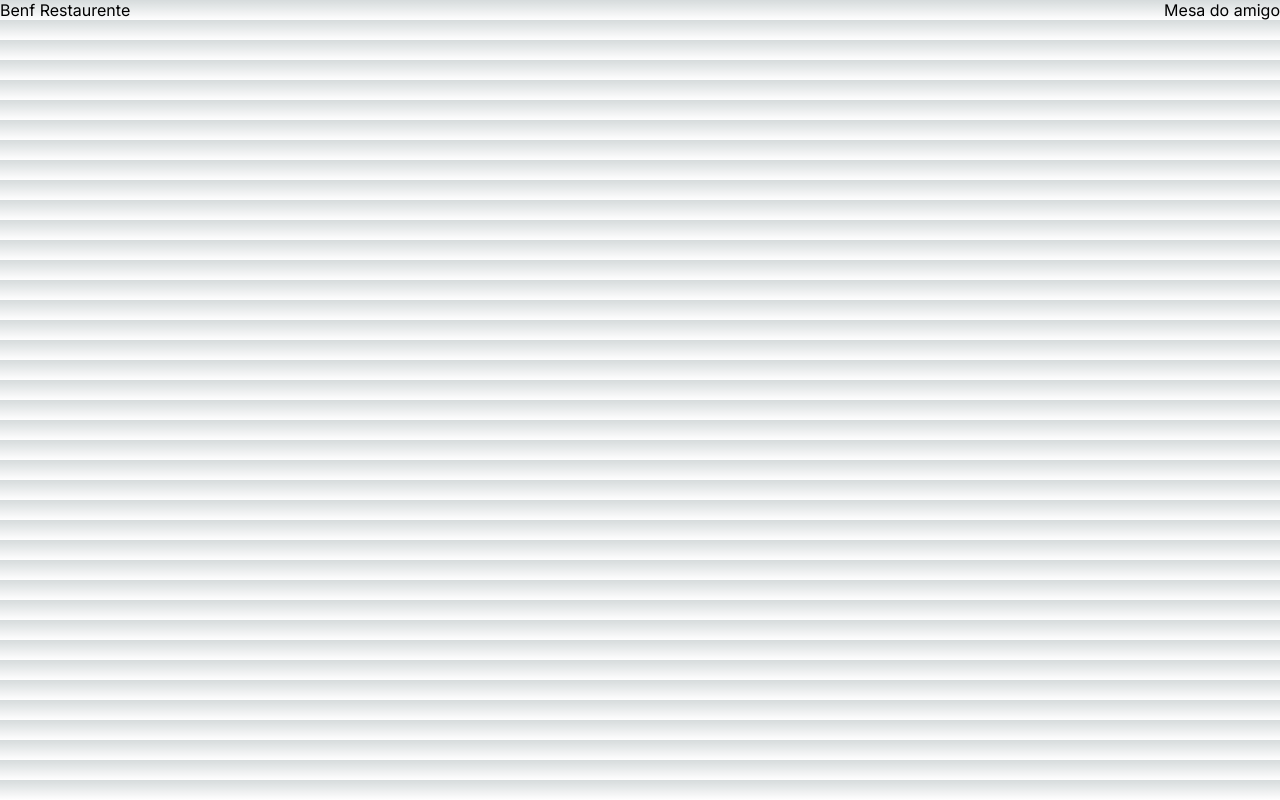
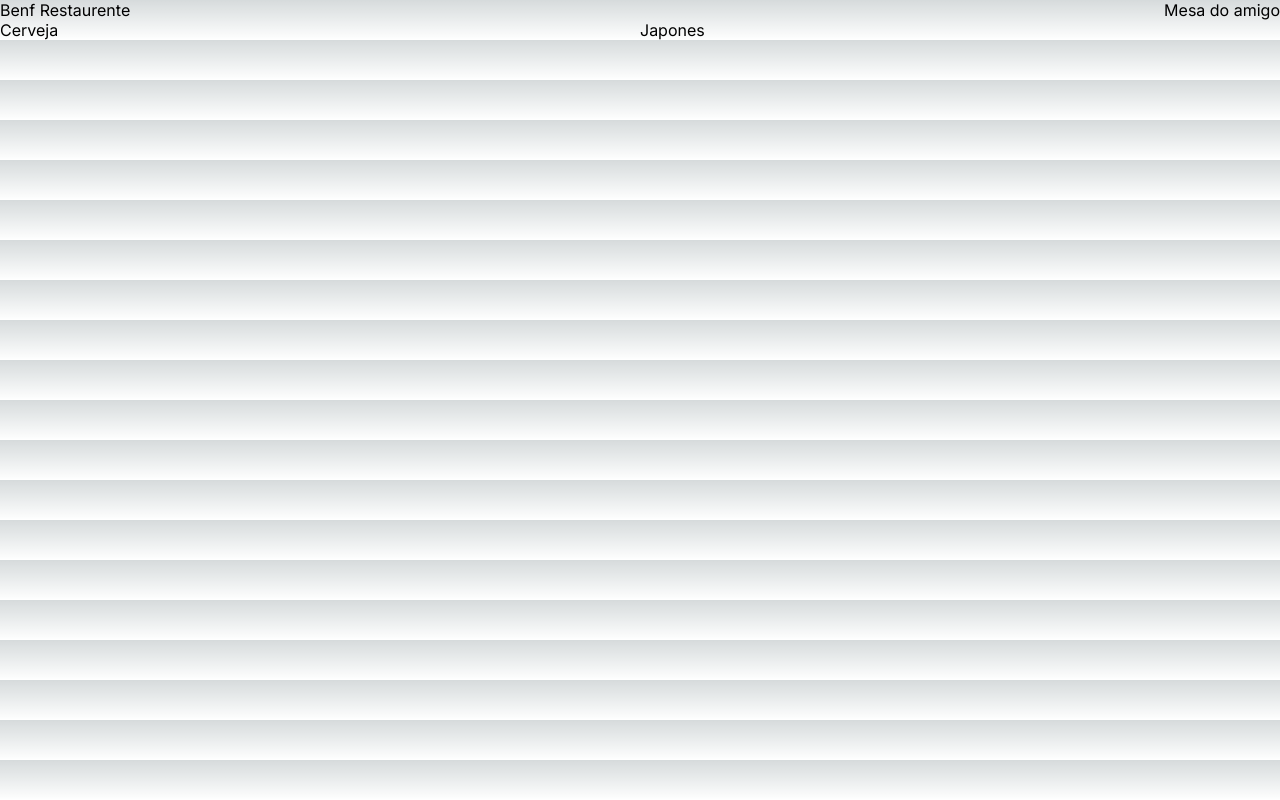
Before and after one commit to ViniciusBenfica/menu-front, a Next.js app: page / in a window 1280 px wide. Built offline with nearby package versions, Linux system fonts and the light colour scheme.

Commit message:
remove grid-system

```diff
--- a/package.json
+++ b/package.json
@@ -17,7 +17,6 @@
     "next": "13.4.4",
     "react": "18.2.0",
     "react-dom": "18.2.0",
-    "react-grid-system": "^8.1.9",
     "sass": "^1.62.1",
     "typescript": "5.0.4"
   }
--- /dev/null
+++ b/src/app/(main)/page.tsx
@@ -0,0 +1,22 @@
+'use client'
+
+import styles from '../page.module.scss'
+
+export default function Home() {
+  return (
+    <main className={styles.main}>
+      <div className={styles.title}>
+        <p>Benf Restaurente</p>
+        <span>Mesa do amigo</span>
+      </div>
+      <section className={styles.menus}>
+        <div>
+          Cerveja
+        </div>
+        <div>
+          Japones
+        </div>
+      </section>
+    </main>
+  )
+}
--- a/src/app/page.module.scss
+++ b/src/app/page.module.scss
@@ -1,4 +1,9 @@
-.description{
+.title{
     display: flex;
     justify-content: space-between;
 }
+
+.menus{
+    display: grid;
+    grid-template-columns: repeat(2, 1fr);
+}
--- a/src/app/page.tsx
+++ /dev/null
@@ -1,12 +0,0 @@
-import styles from './page.module.scss'
-
-export default function Home() {
-  return (
-    <main className={styles.main}>
-      <div className={styles.description}>
-        <p>Benf Restaurente</p>
-        <span>Mesa do amigo</span>
-      </div>
-    </main>
-  )
-}
```
Also changed, not shown: 2 other files (tests, documents, lock files or other folders).
